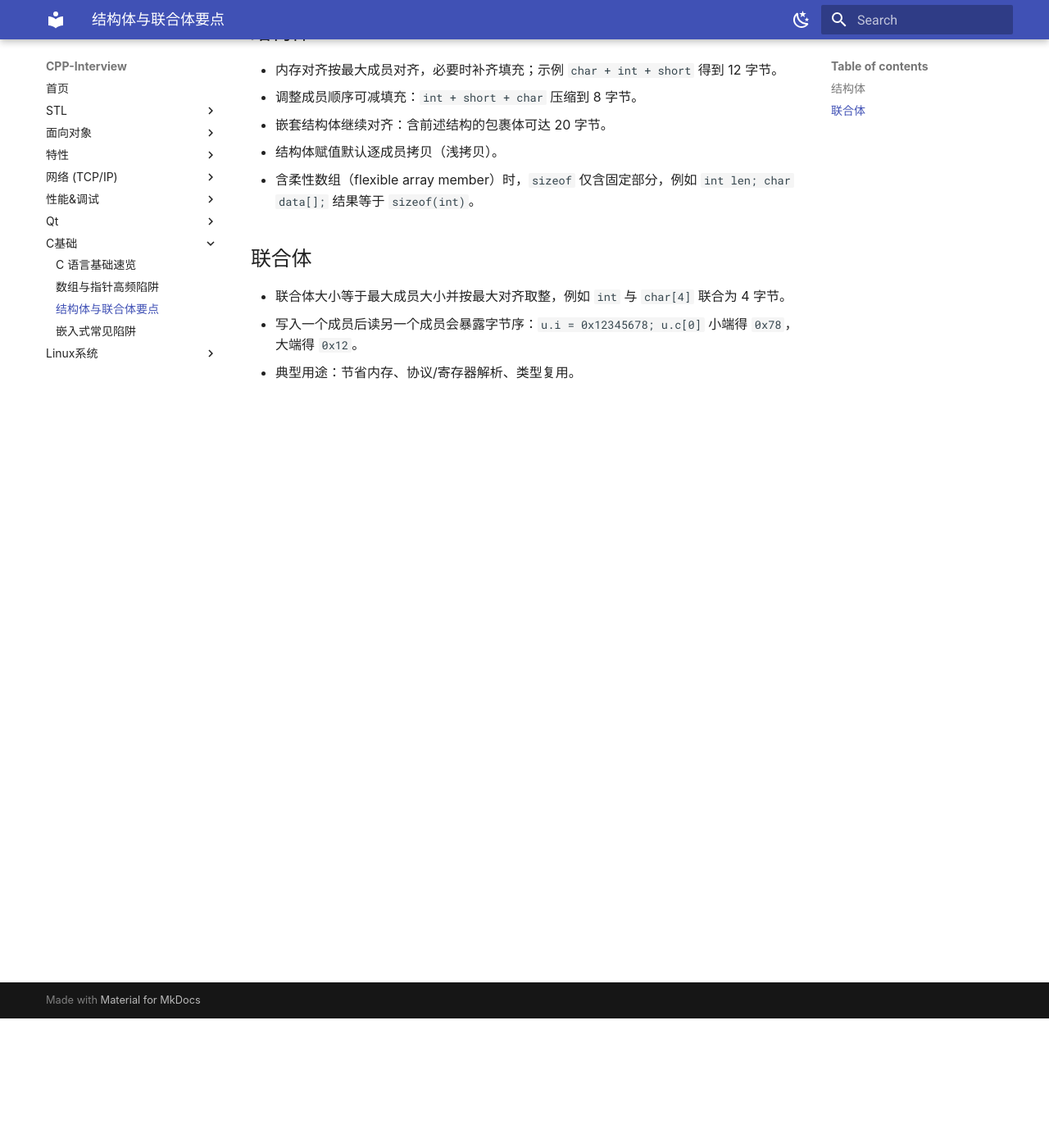
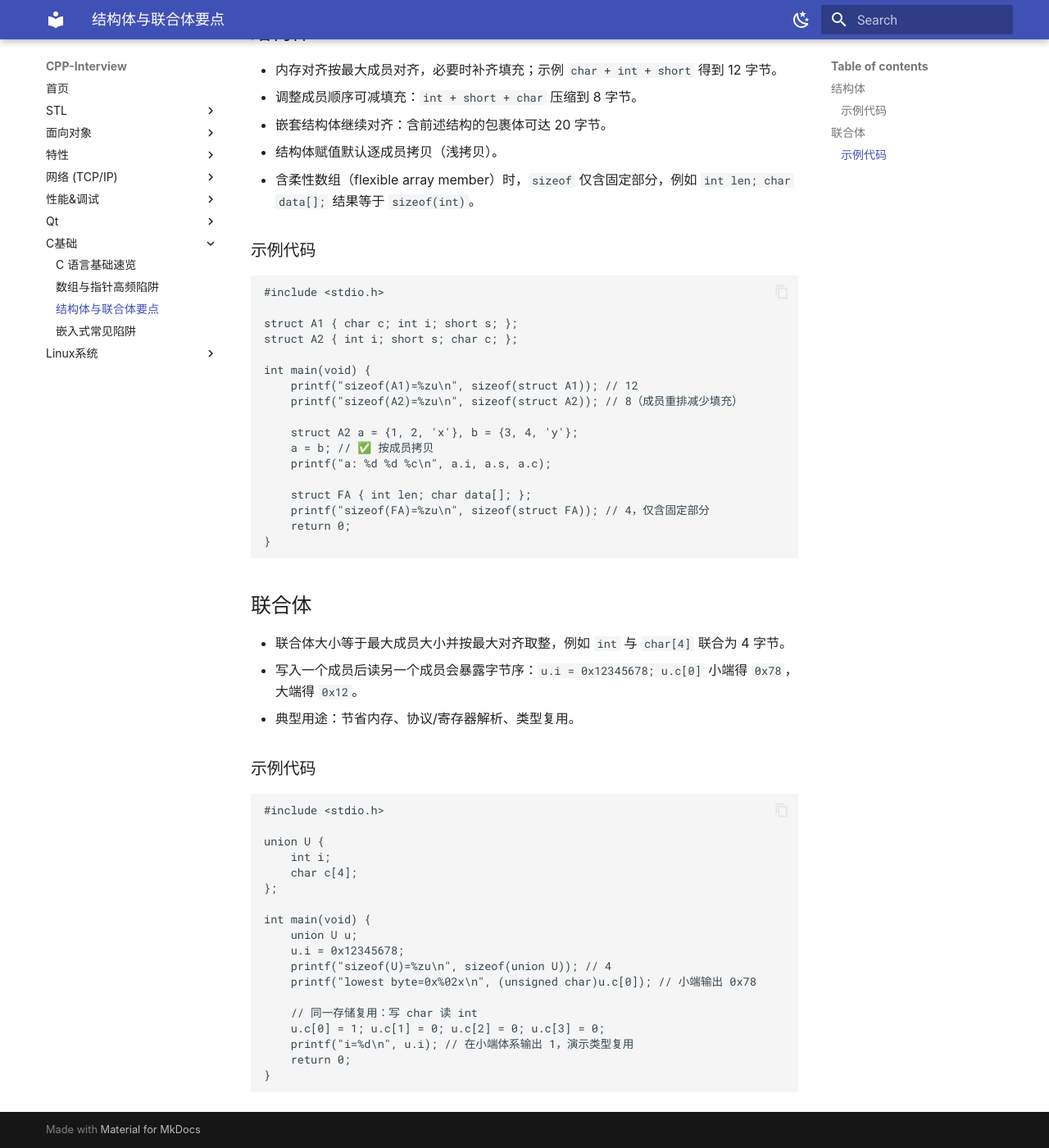
Before and after one commit to SwartzMss/CPP-Interview, an MkDocs documentation site: the page built from docs/c_basics/structs_unions.md, in a window 1280 px wide and 1400 px high, scrolled down 158 px. Shown: the whole window at 82% size. Built offline with MkDocs 1.6.1 and Material for MkDocs 9.7.7, drawn with Linux system fonts in a browser that asks for light colours.

Commit message:
Add struct/union examples to C基础

````diff
--- a/docs/c_basics/structs_unions.md
+++ b/docs/c_basics/structs_unions.md
@@ -14,8 +14,53 @@ tags:
 - 结构体赋值默认逐成员拷贝（浅拷贝）。
 - 含柔性数组（flexible array member）时，`sizeof` 仅含固定部分，例如 `int len; char data[];` 结果等于 `sizeof(int)`。
 
+### 示例代码
+
+```c
+#include <stdio.h>
+
+struct A1 { char c; int i; short s; };
+struct A2 { int i; short s; char c; };
+
+int main(void) {
+    printf("sizeof(A1)=%zu\n", sizeof(struct A1)); // 12
+    printf("sizeof(A2)=%zu\n", sizeof(struct A2)); // 8（成员重排减少填充）
+
+    struct A2 a = {1, 2, 'x'}, b = {3, 4, 'y'};
+    a = b; // ✅ 按成员拷贝
+    printf("a: %d %d %c\n", a.i, a.s, a.c);
+
+    struct FA { int len; char data[]; };
+    printf("sizeof(FA)=%zu\n", sizeof(struct FA)); // 4，仅含固定部分
+    return 0;
+}
+```
+
 ## 联合体
 
 - 联合体大小等于最大成员大小并按最大对齐取整，例如 `int` 与 `char[4]` 联合为 4 字节。
 - 写入一个成员后读另一个成员会暴露字节序：`u.i = 0x12345678; u.c[0]` 小端得 `0x78`，大端得 `0x12`。
 - 典型用途：节省内存、协议/寄存器解析、类型复用。
+
+### 示例代码
+
+```c
+#include <stdio.h>
+
+union U {
+    int i;
+    char c[4];
+};
+
+int main(void) {
+    union U u;
+    u.i = 0x12345678;
+    printf("sizeof(U)=%zu\n", sizeof(union U)); // 4
+    printf("lowest byte=0x%02x\n", (unsigned char)u.c[0]); // 小端输出 0x78
+
+    // 同一存储复用：写 char 读 int
+    u.c[0] = 1; u.c[1] = 0; u.c[2] = 0; u.c[3] = 0;
+    printf("i=%d\n", u.i); // 在小端体系输出 1，演示类型复用
+    return 0;
+}
+```
````
